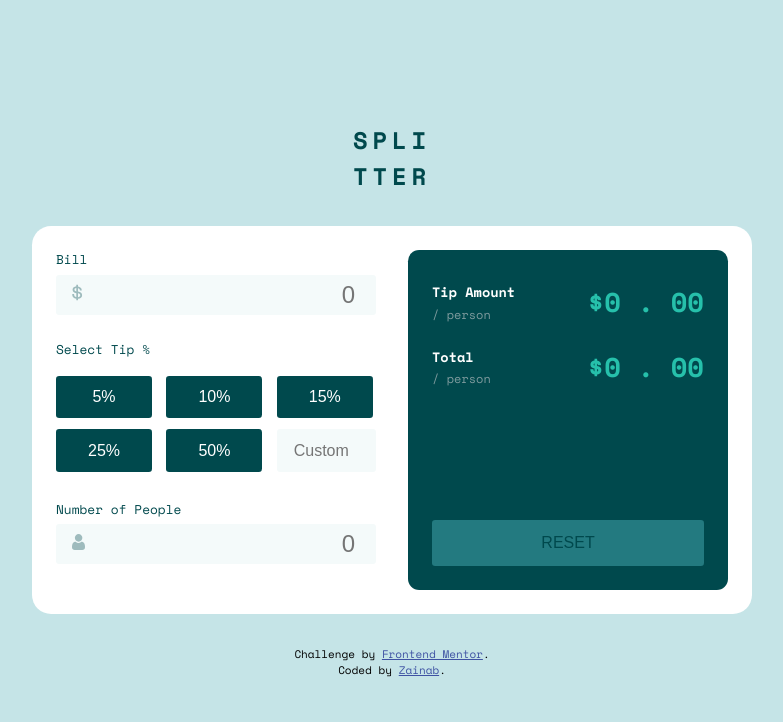
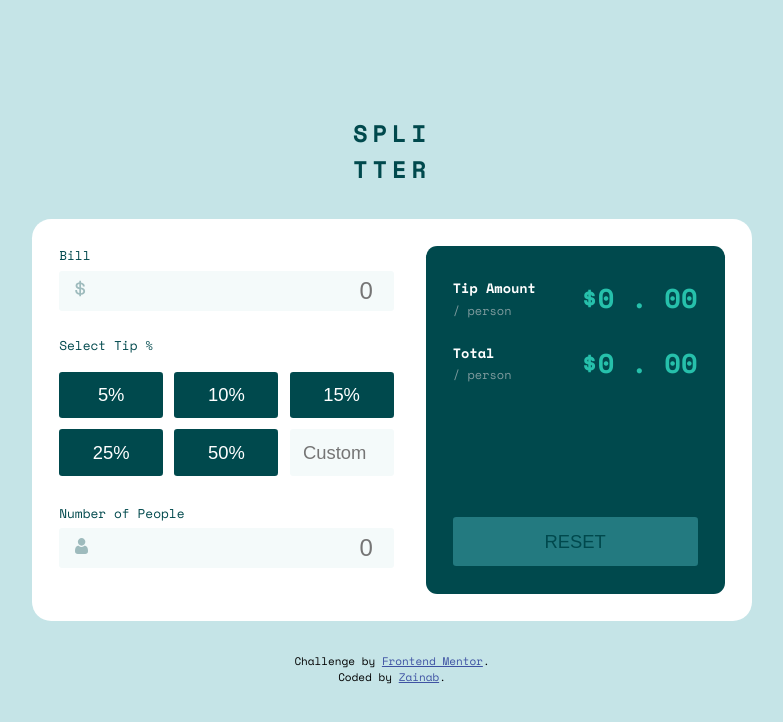
Before and after one commit to Zeey76/tip-calculator, a plain HTML site: page index.html in a window 1280 px wide. Shown: the whole page, without its empty margins (248-1031 px from the left). Drawn offline with nearby package versions, Linux system fonts and the light colour scheme.

Commit message:
Update styles.css

```diff
--- a/styles.css
+++ b/styles.css
@@ -30,7 +30,7 @@ h2 {
     display: flex;
     flex-direction: column;
     gap: 1.5rem;
-    padding: 1.5rem;
+    padding: 1.7rem;
     background-color: hsl(0, 0%, 100%);
     min-width: 20rem;
     max-width: 40rem;
@@ -98,7 +98,7 @@ button, .custom {
     background-color: hsl(183, 100%, 15%);
     color: hsl(0, 0%, 100%);
     cursor: pointer;
-    font-size: 1rem;
+    font-size: 1.15rem;
 }
 
 .custom {
@@ -133,7 +133,7 @@ button.active {
 .price {
     background-color: hsl(183, 100%, 15%);
     border-radius: 0.7rem;
-    padding: 1.5rem;
+    padding: 1.7rem;
     padding-top: 2rem;
     display: flex;
     flex-direction: column;
@@ -200,7 +200,7 @@ button.active {
     }
 
     button {
-        width: 6rem;
+        width: 6.5rem;
     }
 
     .reset {
```
